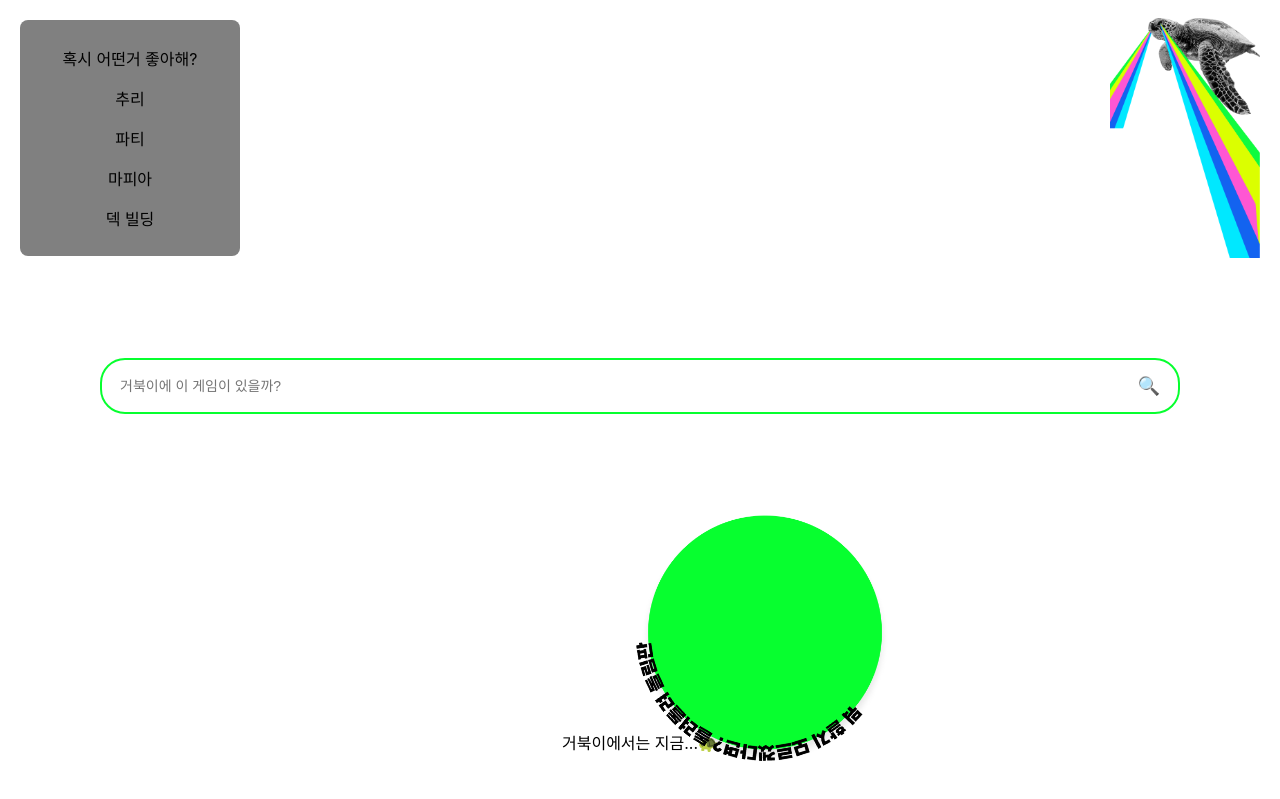
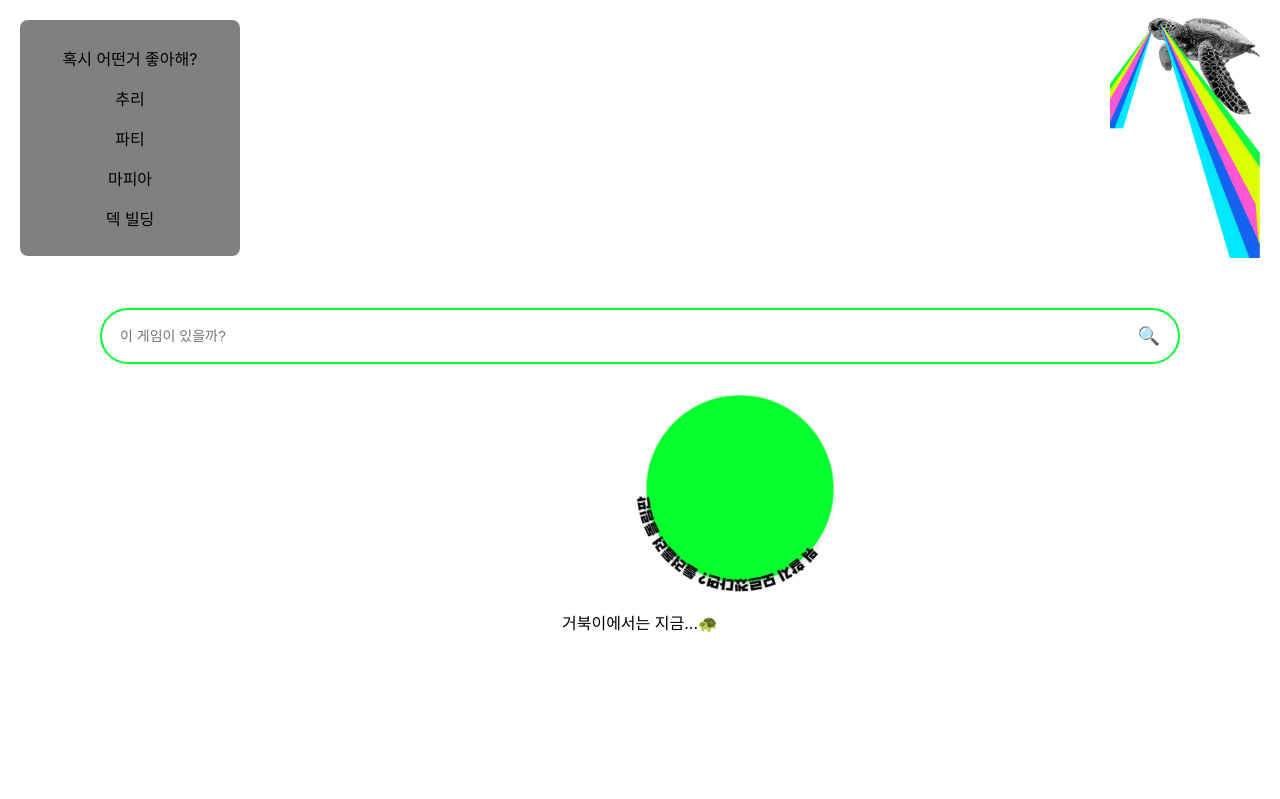
Before and after one commit to ddah0329/Tutle-BoardGameCafe, a React (Create React App) app: page / in a window 1280 px wide. Shown: the part 579-1378 px from the top of the page. Built offline with nearby package versions, Linux system fonts and the light colour scheme.

Commit message:
fix(돌림판): 위치 조절

```diff
--- a/src/App.css
+++ b/src/App.css
@@ -18,13 +18,6 @@ header {
 /* top-part : 임시카드 */
 .header-scroll-img {
   transform-origin: center;
-  /*position: fixed;*/
-  /*top: 50%;*/
-  /*left: 50%;*/
-  /*width: 100px;*/
-  /*height: 100px;*/
-  /*margin-left: -50px;*/
-  /*margin-top: -50px;*/
 }
 
 /*------mid-part-----------------*/
@@ -55,11 +48,13 @@ header {
 
 /* mid-part: 검색어 창 */
 .search-games {
-  border: 2px solid #07FF2F;
-  border-radius: 25px;
-  padding: 10px;
-  margin: 100px;
-  display: flex;
+  border: 2px solid #07FF2F; /* 테두리 색상 설정 */
+  border-radius: 30px; /* 모서리 둥글게 설정 */
+  padding: 10px; /* 안쪽 여백 설정 */
+  margin-left: 100px; /* 적절한 여백 설정 */
+  margin-right: 100px; /* 적절한 여백 설정 */
+  margin-top: 50px;
+  display: flex; /*글자 양옆으로*/
   align-items: center;
 }
 
@@ -77,29 +72,58 @@ header {
   font-size: 18px; /* 아이콘 크기 설정 */
   color: #07FF2F; /* 아이콘 색상 설정 */
   margin-right: 8px; /* 아이콘과 입력창 사이의 간격 설정 */
+  display: inline-block; /* 아이콘이 입력창 안에 있도록 */
 }
+
+
+
+/* 화면이 작아질 때 아이콘을 표시하도록 설정 */
+@media (max-width: 500px) { /*500px 미만이 되면*/
+  .search-games {
+    margin-left: 20px;
+    margin-right: 20px;
+  }
+  .search-icon {
+    display: inline-block;
+  }
+}
+
+
+
+@media (max-width: 270px) {/*270px 미만이 되면*/
+  .search-games {
+    margin-left: 5px;
+    margin-right: 5px;
+  }
+  .search-icon {
+    display: inline-block;
+  }
+}
+
+
 
 /* mid-part : 돌림판 */
 .dol-lim-pan {
+  width: auto;
   height: 200px;
-  position: relative;
-  justify-content: center;
+  margin-top: 30px;
 }
 
 .dollimpan-img,
 .dollimpan-text {
   position: absolute;
+  width: 200px;
+  height: 200px;
+  justify-content: center;
 }
 
 .dollimpan-img {
-  width: 250px; /* 적절한 크기로 조절 */
-  z-index: 1; /* z-index를 이용하여 다른 요소 위에 배치 */
+  z-index: 1;
 }
 
 .dollimpan-text {
-  width: 250px; /* 적절한 크기로 조절 */
-  animation: rotateAnimation 10s linear infinite; /* 회전 애니메이션 적용 */
-  z-index: 2; /* z-index를 이용하여 다른 요소 위에 배치 */
+  animation: rotateAnimation 10s linear infinite;
+  z-index: 2;
 }
 
 @keyframes rotateAnimation {
@@ -110,6 +134,34 @@ header {
     transform: rotate(360deg);
   }
 }
+
+/*.dol-lim-pan {*/
+/*  top: 50%;*/
+/*  left: 50%;*/
+/*  height: 200px;*/
+/*  transform: translate(-50%, -50%);*/
+/*  width: 200px;*/
+/*}*/
+
+/*.dollimpan-img,*/
+/*.dollimpan-text {*/
+/*  position: absolute;*/
+/*  width: 100%;*/
+/*  height: 100%;*/
+/*}*/
+
+/*.dollimpan-img {*/
+/*  bottom: 0;*/
+/*  z-index: 1;*/
+/*}*/
+
+/*.dollimpan-text {*/
+/*  animation: rotateAnimation 10s linear infinite;*/
+/*  z-index: 2;*/
+/*}*/
+
+
+
 
 
 /*
--- a/src/App.js
+++ b/src/App.js
@@ -41,7 +41,7 @@ function App() {
 
     const card1Style = {transform: card1Transform, left: '40%', top: '40%'};
     const card2Style = {transform: card2Transform, right: '10%', top: '50%'};
-    const card3Style = {transform: card3Transform, left: '20%', bottom: '10%'};
+    const card3Style = {transform: card3Transform, left: '20%', bottom: '30%'};
 
     return (
         <div className="App">
@@ -119,7 +119,7 @@ function App() {
                 <div className="search-games">
                     <input
                         type="text"
-                        placeholder="거북이에 이 게임이 있을까?"
+                        placeholder="이 게임이 있을까?"
                         className="search-input"
                     />
                     <span className="search-icon">&#128269;</span>
```
